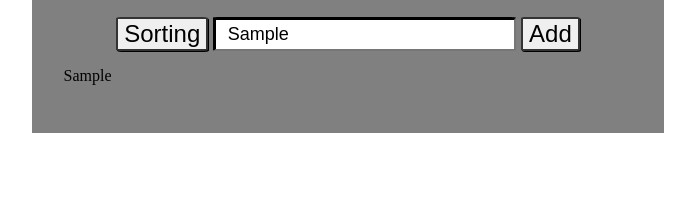
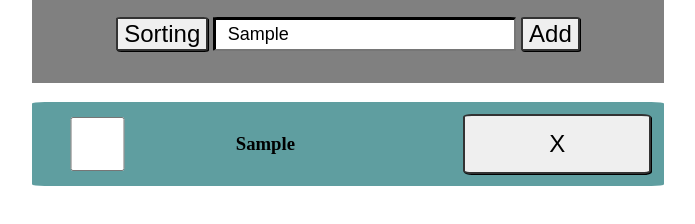
Before and after one commit to WaydinJochem/To-do-list, a plain HTML site: page index.html in a window 1280 px wide. Both pictures are taken after typing "Sample" into the empty fields and a click on the button "Add". Shown: the part 112-336 px from the top of the page, without its empty margins (292-987 px from the left). Drawn offline with Linux system fonts and the light colour scheme.

Commit message:
Figuring it out

```diff
--- a/index.html
+++ b/index.html
@@ -14,7 +14,8 @@
             <div class="center"><button class="gray">Sorting</button>
             <input type="text" id="input" class="style" placeholder="Add items to your list..">
         <button class="gray" id="Add">Add</button></div>
-        <div><p id="display"></p>
+        </section>
+        <section class="lists">
         </section>
     </main>
     <script src="./script.js"></script>
--- a/script.js
+++ b/script.js
@@ -2,8 +2,20 @@
 let array1 = [];
 let btnAdd = document.getElementById("Add");
 
+
+
 btnAdd.addEventListener("click", () => {
-    let input = document.getElementById("input").value;
+    let input = {list: document.getElementById("input").value};
     array1.push(input);
-    document.getElementById("display").innerHTML = array1;
+
+    let listItems = document.querySelector(".lists");
+    listItems.innerHTML = "";
+    array1.forEach((data) =>{
+        listItems.innerHTML +=
+        `<div class="list-item">
+            <input type="checkbox">
+            <h3>${data.list}</h3>
+            <button id='x'>X</button>
+        </div>`;
+    });
 });
--- a/styles.css
+++ b/styles.css
@@ -34,3 +34,15 @@ input{
     padding-left: 2%;
     box-shadow: none;
 }
+/* to-do list items */
+.list-item {
+    background-color: cadetblue;
+    padding: 2%;
+    margin-top: 3%;
+    border-radius: 2% ;
+    display: grid;
+    grid-template-columns: auto auto auto;
+}
+#x {
+    padding: 0%;
+}
```
